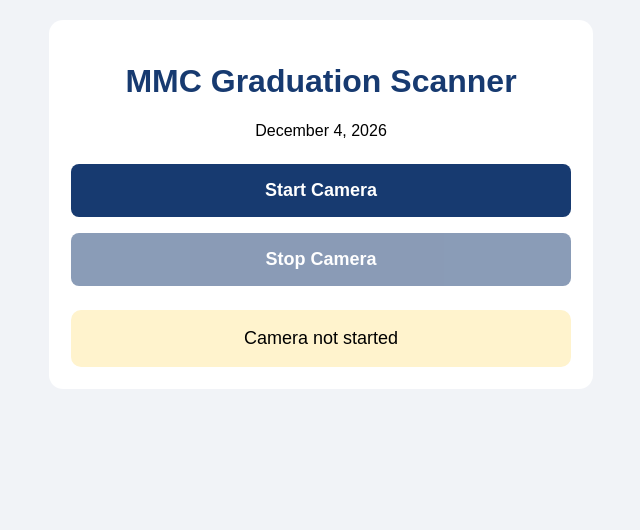
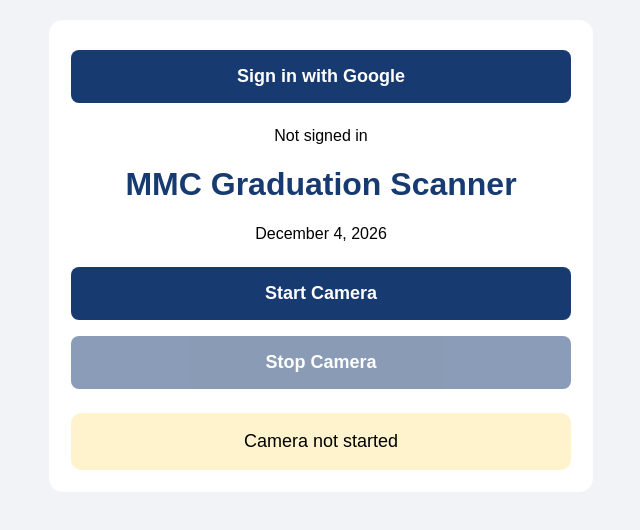
Before and after one commit to Shawnax58/mmc-graduation-scanner, a plain HTML site: page index.html in a window 1280 px wide. Shown: the whole page, without its empty margins (319-959 px from the left). Drawn offline with Linux system fonts and the light colour scheme.

Commit message:
Add Google Sign-In button to index.html

```diff
--- a/index.html
+++ b/index.html
@@ -48,6 +48,12 @@
 </head>
 <body>
   <div class="card">
+    <div id="googleSignIn">
+  <button id="signInBtn" onclick="signInGoogle()">
+    Sign in with Google
+  </button>
+  <p id="signInStatus">Not signed in</p>
+</div>
     <h1>MMC Graduation Scanner</h1>
     <p>December 4, 2026</p>
     <button id="start" onclick="startScanner()">
```
